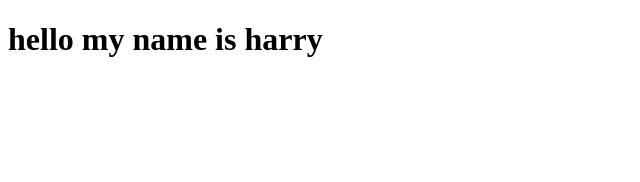
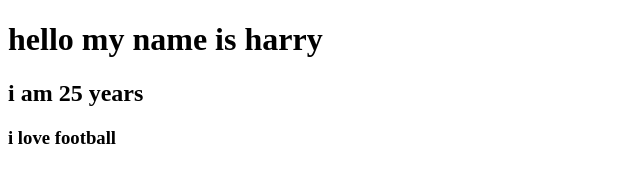
Before and after one commit to onarpita/my-simple-web, a plain HTML site: page index.html in a window 1280 px wide. Shown: the whole page, without its empty margins (0-640 px from the left). Drawn offline with Linux system fonts and the light colour scheme.

Commit message:
added the changes

```diff
--- a/index.html
+++ b/index.html
@@ -7,5 +7,7 @@
 </head>
 <body>
     <h1>hello my name is harry</h1>
+    <h2>i am 25 years</h2>
+    <h3>i love football</h3>
 </body>
 </html>
```
